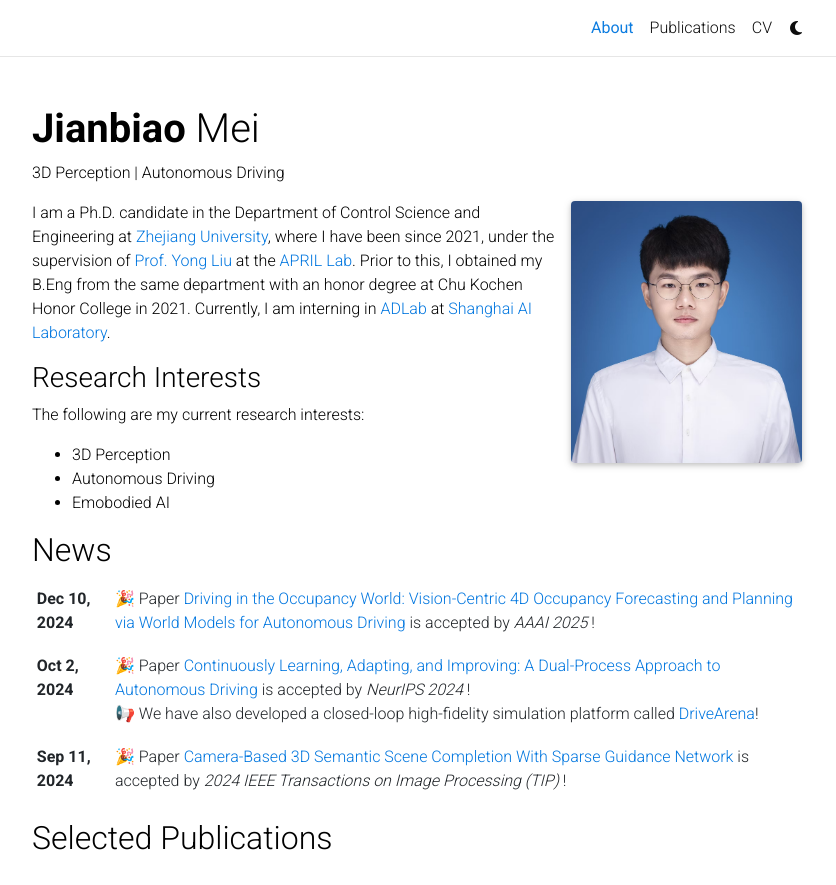
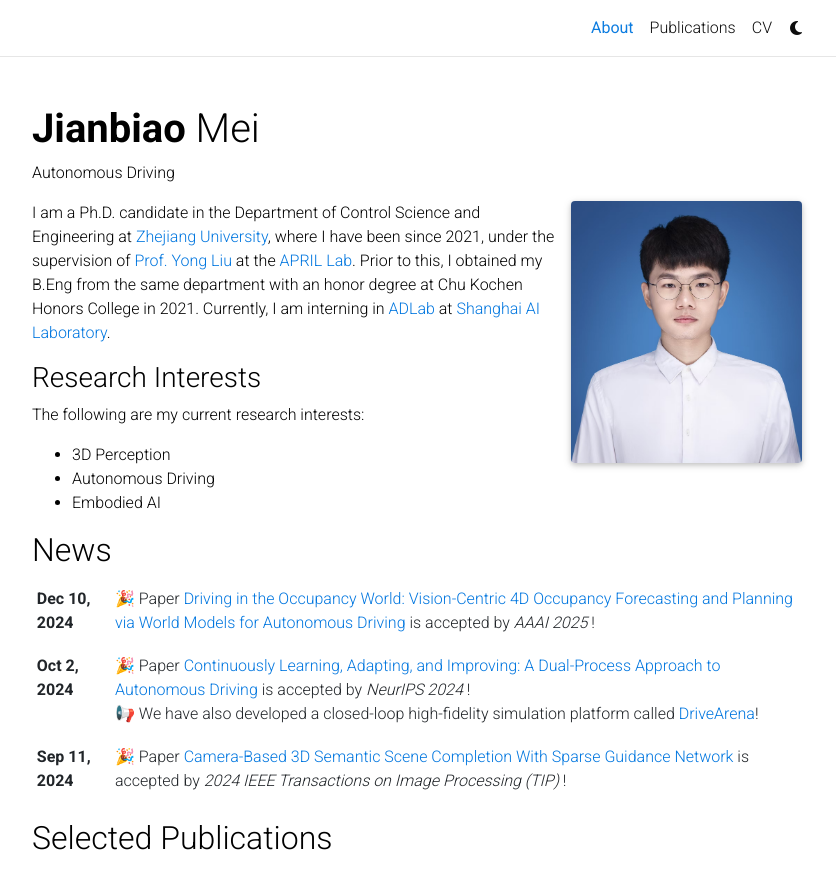
Before and after one commit to jianbiaomei/jianbiaomei.github.io, a Jekyll site: the page built from _pages/about.md, in a window 1280 px wide and 1304 px high, cut to the strip 0-885 px from the top of the window. Shown: the whole strip, without its empty margins (223-1059 px from the left). Built offline with Jekyll 4.4.1, drawn with Linux system fonts in a browser that asks for light colours; comment, search, counter and statistics services are not loaded; a style sheet for code colours, icons or effects is not loaded.

Commit message:
Update about.md

```diff
--- a/_pages/about.md
+++ b/_pages/about.md
@@ -2,7 +2,7 @@
 layout: about
 title: About
 permalink: /
-subtitle: 3D Perception | Autonomous Driving
+subtitle: Autonomous Driving
 
 profile:
   align: right
@@ -18,7 +18,7 @@
 selected_papers: true # includes a list of papers marked as "selected={true}"
 social: true # includes social icons at the bottom of the page
 ---
- I am a Ph.D. candidate in the Department of Control Science and Engineering at [Zhejiang University](https://www.zju.edu.cn/), where I have been since 2021, under the supervision of [Prof. Yong Liu](https://person.zju.edu.cn/yongliu) at the [APRIL Lab](https://april.zju.edu.cn/). Prior to this, I obtained my B.Eng from the same department with an honor degree at Chu Kochen Honor College in 2021. Currently, I am interning in  <a href="https://pjlab-adg.github.io/">ADLab</a> at <a href="https://www.shlab.org.cn/">Shanghai AI Laboratory</a>.
+ I am a Ph.D. candidate in the Department of Control Science and Engineering at [Zhejiang University](https://www.zju.edu.cn/), where I have been since 2021, under the supervision of [Prof. Yong Liu](https://person.zju.edu.cn/yongliu) at the [APRIL Lab](https://april.zju.edu.cn/). Prior to this, I obtained my B.Eng from the same department with an honor degree at Chu Kochen Honors College in 2021. Currently, I am interning in  <a href="https://pjlab-adg.github.io/">ADLab</a> at <a href="https://www.shlab.org.cn/">Shanghai AI Laboratory</a>.
 
 
 ### Research Interests
@@ -26,4 +26,4 @@
 <!-- See also [list of publications](/publications). -->
 - 3D Perception
 - Autonomous Driving
-- Emobodied AI
+- Embodied AI
```
